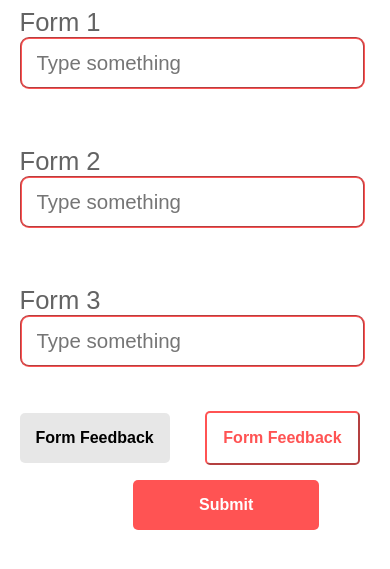
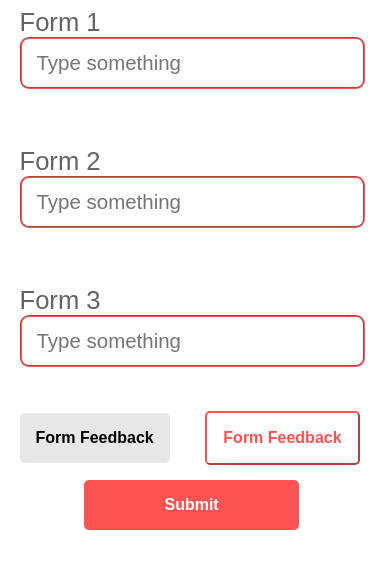
Before and after one commit to Nirmitjatana/Jharkhand-Government, a plain HTML site: page view/form.html in a window 390 px wide. Shown: the part 163-732 px from the top of the page. Drawn offline with Linux system fonts and the light colour scheme.

Commit message:
minor responsive update

```diff
--- a/css/form.css
+++ b/css/form.css
@@ -96,7 +96,6 @@ body{
 
     position: relative;
     margin: 113px 3vw 0 5vw;
-
 }
 .head > h1{
     color: rgba(255, 62, 62, 0.89);
@@ -108,7 +107,6 @@ body{
     font-size: x-large;
     height:500px;
     color:rgb(26, 188, 252);
-
 }
 .form{
 
@@ -240,6 +238,7 @@ input[type=button]{
     margin: 0;
     padding-top:20px;
 
+
     /* grid-template-rows: min-content min-content 400px auto;
     justify-items: center;
     grid-row-gap: 30px; */
@@ -253,9 +252,13 @@ input[type=button]{
 
 }
 .button3{
-    margin-left: -7%;
+
     margin-top:15px;
-    margin-left: 20vw;
+    position: relative;
+    width:55vw;
+    margin-left:7.5vw;
+
+
 }
 .button2{
 
@@ -264,8 +267,9 @@ input[type=button]{
 .head1{
     margin: 0;
     padding-top:20px;
-    padding-left:100px;
+    padding-left:90px;
 
 
 }
+
 }
```
